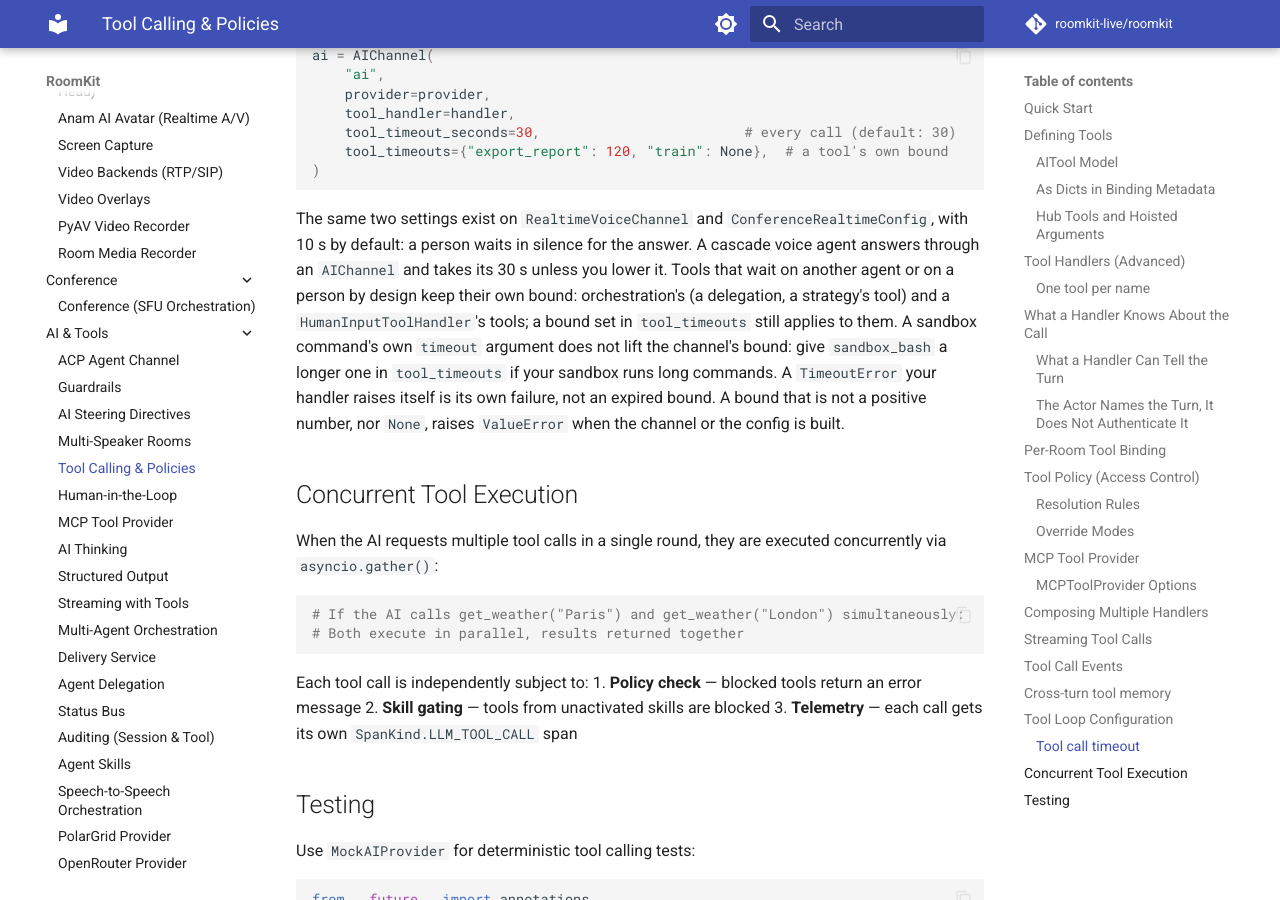
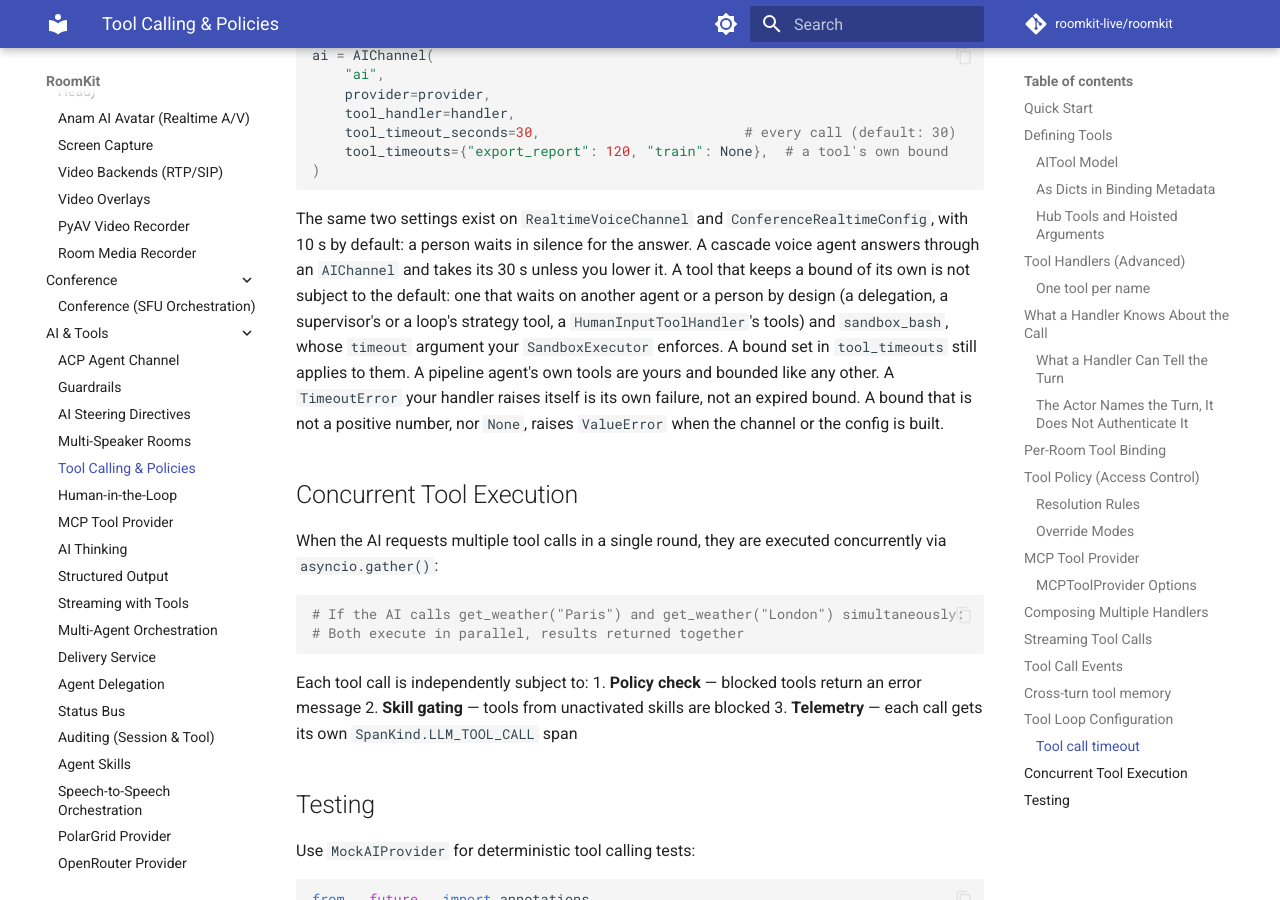
Before and after one commit to roomkit-live/roomkit-docs, an MkDocs documentation site: the page built from docs/guides/tool-calling.md, in a window 1280 px wide and 900 px high, scrolled down 16590 px. Built offline with MkDocs 1.6.1 and Material for MkDocs 9.7.7, drawn with Linux system fonts in a browser that asks for light colours; comment, search, counter and statistics services are not loaded.

Commit message:
docs(tools): sandbox_bash and the tools that wait on an agent or a person keep their own bound, a pipeline agent's tools are bounded (RMK-366)

````diff
--- a/docs/guides/tool-calling.md
+++ b/docs/guides/tool-calling.md
@@ -669,7 +669,7 @@ ai = AIChannel(
 )
 ```
 
-The same two settings exist on `RealtimeVoiceChannel` and `ConferenceRealtimeConfig`, with 10 s by default: a person waits in silence for the answer. A cascade voice agent answers through an `AIChannel` and takes its 30 s unless you lower it. Tools that wait on another agent or on a person by design keep their own bound: orchestration's (a delegation, a strategy's tool) and a `HumanInputToolHandler`'s tools; a bound set in `tool_timeouts` still applies to them. A sandbox command's own `timeout` argument does not lift the channel's bound: give `sandbox_bash` a longer one in `tool_timeouts` if your sandbox runs long commands. A `TimeoutError` your handler raises itself is its own failure, not an expired bound. A bound that is not a positive number, nor `None`, raises `ValueError` when the channel or the config is built.
+The same two settings exist on `RealtimeVoiceChannel` and `ConferenceRealtimeConfig`, with 10 s by default: a person waits in silence for the answer. A cascade voice agent answers through an `AIChannel` and takes its 30 s unless you lower it. A tool that keeps a bound of its own is not subject to the default: one that waits on another agent or a person by design (a delegation, a supervisor's or a loop's strategy tool, a `HumanInputToolHandler`'s tools) and `sandbox_bash`, whose `timeout` argument your `SandboxExecutor` enforces. A bound set in `tool_timeouts` still applies to them. A pipeline agent's own tools are yours and bounded like any other. A `TimeoutError` your handler raises itself is its own failure, not an expired bound. A bound that is not a positive number, nor `None`, raises `ValueError` when the channel or the config is built.
 
 ## Concurrent Tool Execution
 
````
Also changed, not shown: docs/features.md (+1 -1 lines).
